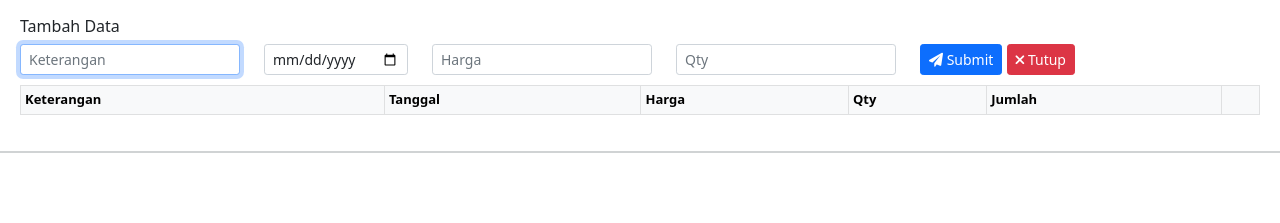
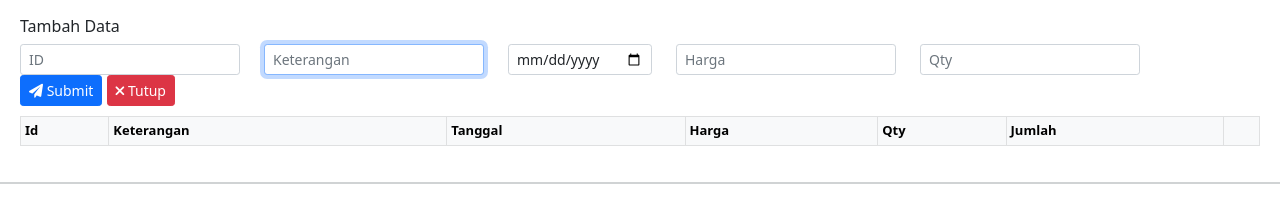
Before and after one commit to Stevandean/pengelolaan-ikan, an Electron app: page windows/pengeluaran.html in a window 1280 px wide. Both pictures are taken after a click on the button 30 px from the left and 72 px from the top of the page. Shown: the part 91-314 px from the top of the page. Drawn offline with Linux system fonts and the light colour scheme.

Commit message:
tambah tabel id pengeluaran

```diff
--- a/index.js
+++ b/index.js
@@ -1,6 +1,7 @@
 const electron = require('electron')
 const db = require ('./config/database/db_config')
 const {app, BrowserWindow, ipcMain, screen} = electron
+app.allowRenderProcessReuse =true
 
 let mainWindow
 let pengeluaranWindow
--- a/windows/pengeluaran.html
+++ b/windows/pengeluaran.html
@@ -100,6 +100,9 @@
                 <h6>Tambah Data</h6>
                 <div style="color: black;" class="row">
                     <div class="col-auto">
+                        <input type="text" class="form-control form-control-sm" placeholder="ID" id="id_pengeluaran" required>
+                    </div>
+                    <div class="col-auto">
                         <input type="text" class="form-control form-control-sm" placeholder="Keterangan" id="keterangan_pengeluaran" required>
                     </div>
                     <div class="col-auto">
@@ -125,6 +128,7 @@
                         <table class="table table-sm table-bordered" style="font-size: 13px;">
                             <thead class="table-light" id="col-head">
                                 <tr>
+                                    <th>Id</th>
                                     <th>Keterangan</th>
                                     <th>Tanggal</th>
                                     <th>Harga</th>
```
